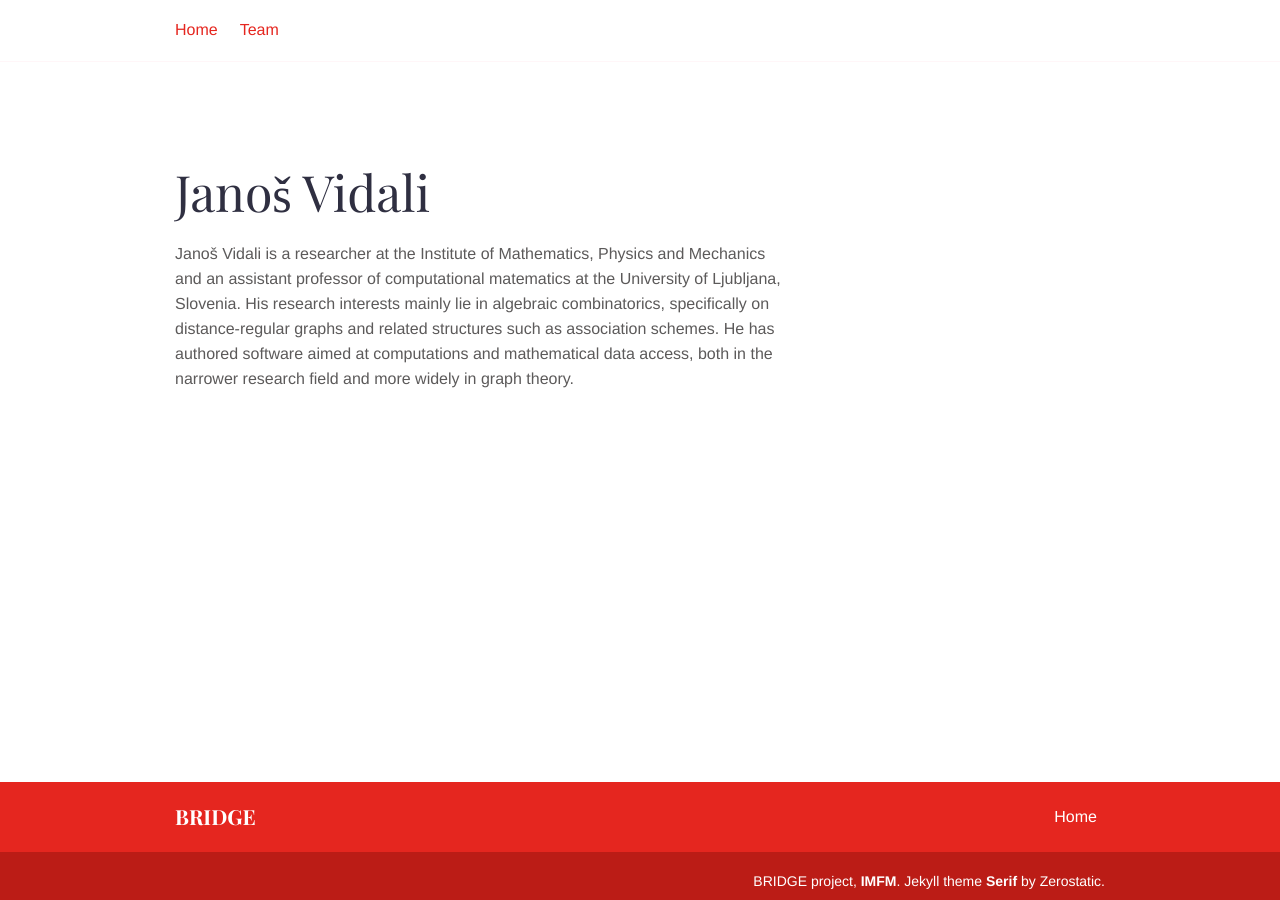
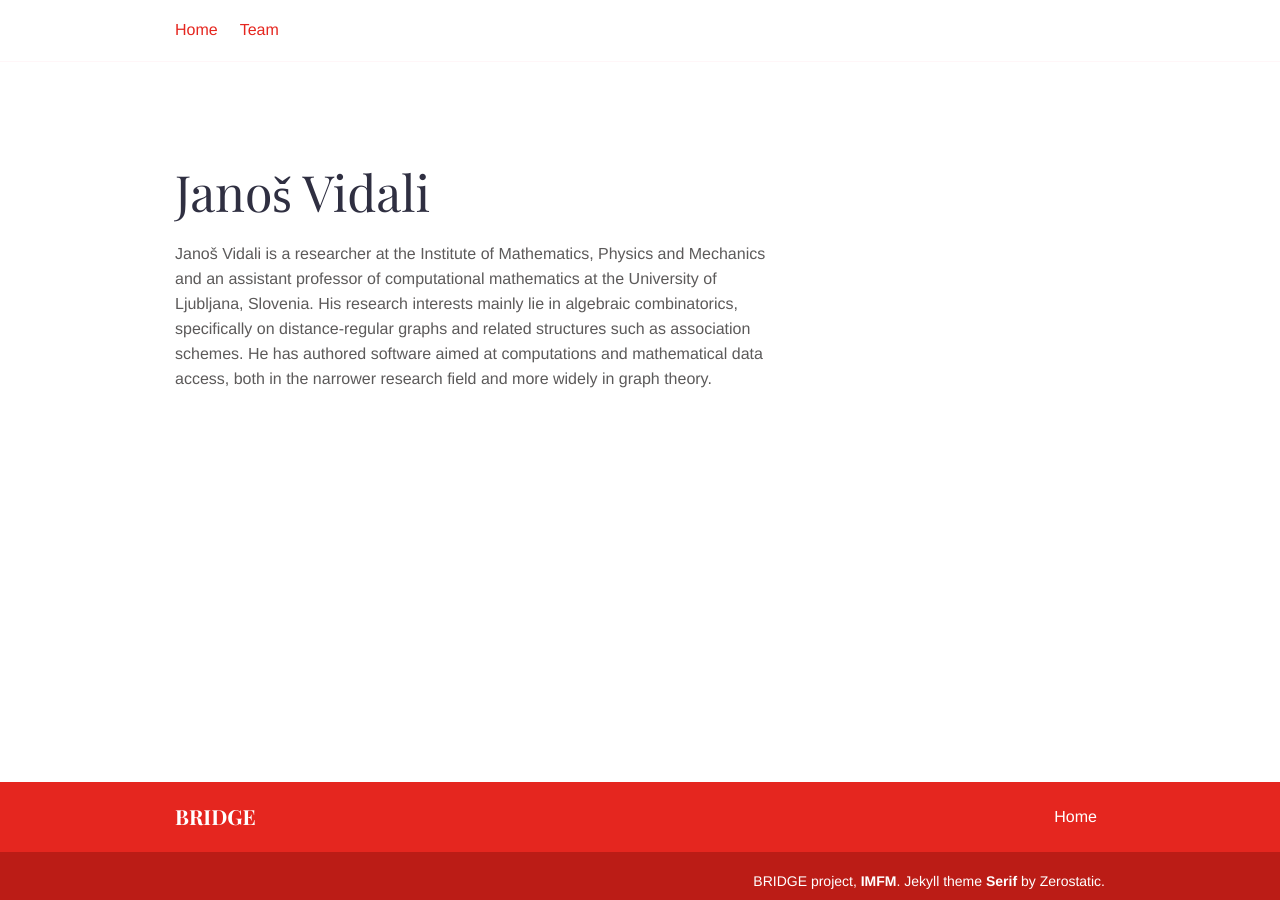
Before and after one commit to IMFM-SI/bridge-site, a Jekyll site: the page built from _team/janos-vidali.md, in a window 1280 px wide. Built offline with Jekyll 4.4.1, drawn with Linux system fonts in a browser that asks for light colours.

Commit message:
Vidali, Opravš

```diff
--- a/_team/janos-vidali.md
+++ b/_team/janos-vidali.md
@@ -1,8 +1,8 @@
 ---
 title: "Janoš Vidali"
-weight: 5
-promoted: true
+jobtitle: "researcher"
+lastname: "Vidali"
 excerpt: "Assistant Professor at the University of Ljubljana, working on mathematical data computation"
 ---
 
-Janoš Vidali is a researcher at the Institute of Mathematics, Physics and Mechanics and an assistant professor of computational matematics at the University of Ljubljana, Slovenia. His research interests mainly lie in algebraic combinatorics, specifically on distance-regular graphs and related structures such as association schemes. He has authored software aimed at computations and mathematical data access, both in the narrower research field and more widely in graph theory.
+Janoš Vidali is a researcher at the Institute of Mathematics, Physics and Mechanics and an assistant professor of computational mathematics at the University of Ljubljana, Slovenia. His research interests mainly lie in algebraic combinatorics, specifically on distance-regular graphs and related structures such as association schemes. He has authored software aimed at computations and mathematical data access, both in the narrower research field and more widely in graph theory.
```
Also changed, not shown: _team/luka-opravs.md (added, +5 -0 lines).
